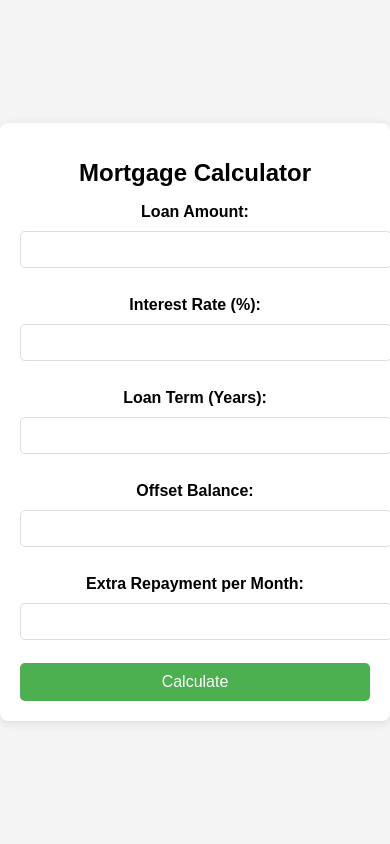
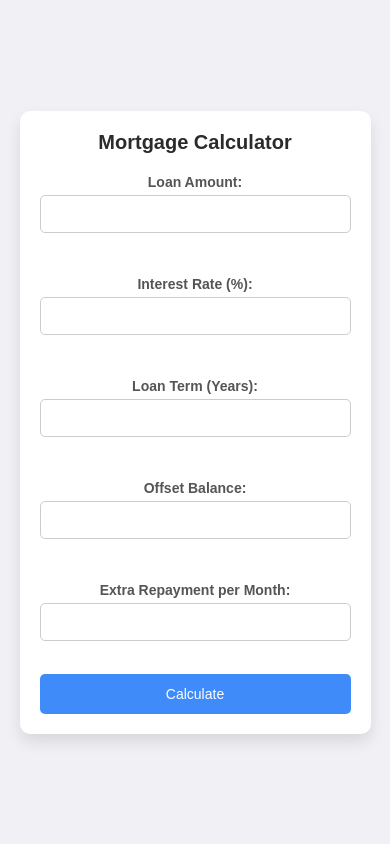
Before and after one commit to xTailsx/Mortgage-Calc, a Flask app: page / in a window 390 px wide. Run offline with Flask 2, Linux system fonts and the light colour scheme.

Commit message:
provided better style guide with css

```diff
--- a/static/css/styles.css
+++ b/static/css/styles.css
@@ -1,6 +1,14 @@
+/* Global reset */
+* {
+    margin: 0;
+    padding: 0;
+    box-sizing: border-box;
+}
+
+/* Body Styling */
 body {
     font-family: Arial, sans-serif;
-    background-color: #f4f4f4;
+    background-color: #f0f0f5;  /* Light grey background for a soft tone */
     display: flex;
     justify-content: center;
     align-items: center;
@@ -8,61 +16,125 @@ body {
     margin: 0;
 }
 
+/* Calculator container */
 .calculator-container {
-    background-color: white;
-    padding: 20px;
-    border-radius: 8px;
-    box-shadow: 0 2px 10px rgba(0, 0, 0, 0.1);
-    width: 400px;
+    background-color: #ffffff;  /* White background for the calculator */
+    padding: 30px;
+    border-radius: 10px;
+    box-shadow: 0 8px 15px rgba(0, 0, 0, 0.1);
+    width: 450px;
     text-align: center;
+    font-size: 16px;
 }
 
+/* Heading */
 h1 {
     font-size: 24px;
+    color: #2b2b2b;
+    margin-bottom: 20px;
 }
 
-form label {
-    font-weight: bold;
+/* Form Label */
+label {
+    font-size: 14px;
+    font-weight: 600;
+    color: #555555;
     display: block;
-    margin: 5px 0;
+    margin: 10px 0 5px;
 }
 
+/* Input fields */
 input {
     width: 100%;
     padding: 10px;
-    margin: 5px 0;
-    border: 1px solid #ddd;
+    font-size: 16px;
+    border: 1px solid #ccc;
     border-radius: 5px;
+    margin-bottom: 15px;
+    transition: border-color 0.3s ease;
 }
 
+input:focus {
+    outline: none;
+    border-color: #3f8bfa;  /* Blue color on focus */
+}
+
+/* Submit button */
 button {
     width: 100%;
-    padding: 10px;
-    background-color: #4CAF50;
+    padding: 12px;
+    font-size: 16px;
+    background-color: #3f8bfa;  /* Blue color for the button */
     color: white;
     border: none;
-    font-size: 16px;
     border-radius: 5px;
     cursor: pointer;
+    transition: background-color 0.3s ease;
 }
 
 button:hover {
-    background-color: #45a049;
+    background-color: #3071d3;  /* Slightly darker blue on hover */
 }
 
+/* Results section */
 #results {
-    margin-top: 20px;
+    margin-top: 25px;
     padding: 15px;
-    background-color: #f0f0f0;
+    background-color: #e6f4fe;  /* Light blue background for results */
     border-radius: 8px;
+    box-shadow: 0 2px 10px rgba(0, 0, 0, 0.05);
+}
+
+#results h2 {
+    font-size: 20px;
+    color: #2b2b2b;
+    margin-bottom: 15px;
 }
 
 #results p {
-    margin: 10px 0;
+    font-size: 16px;
+    color: #555555;
+    margin-bottom: 8px;
+}
+
+#results p strong {
+    font-weight: bold;
+}
+
+/* Graph container */
+#graph-container {
+    margin-top: 25px;
+}
+
+h3 {
+    font-size: 18px;
+    color: #2b2b2b;
+    margin-bottom: 15px;
 }
 
 img {
-    max-width: 100%;
-    height: auto;
-    margin-top: 20px;
+    width: 100%;
+    max-height: 400px;
+    border-radius: 8px;
+    box-shadow: 0 2px 10px rgba(0, 0, 0, 0.1);
 }
+
+/* Responsive design */
+@media (max-width: 768px) {
+    .calculator-container {
+        width: 90%;
+        padding: 20px;
+    }
+
+    h1 {
+        font-size: 20px;
+    }
+
+    input, button {
+        font-size: 14px;
+    }
+
+    #results p {
+        font-size: 14px;
+    }
+}
```
